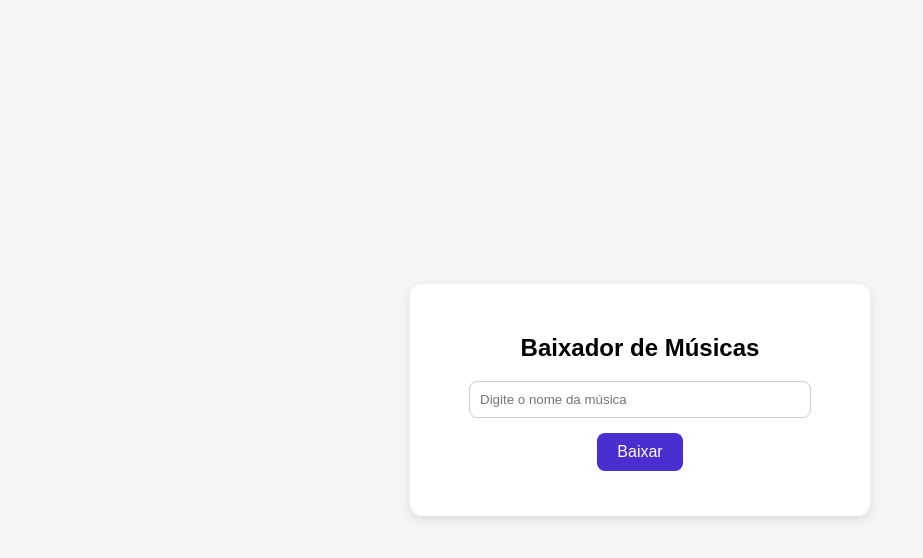
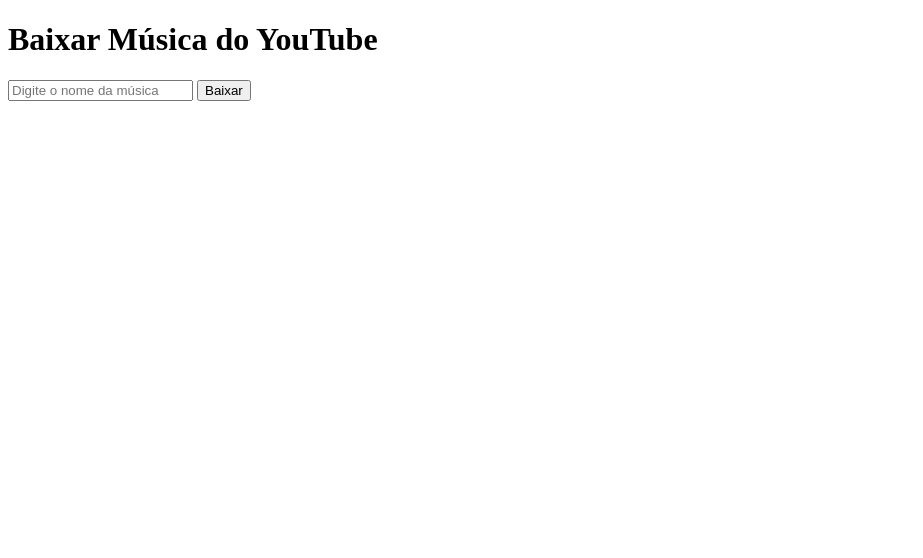
Before and after one commit to CoalaPIUPIU/Baixar-Musicas-Gr-tis, a plain HTML site: page template/index.html in a window 1280 px wide. Shown: the whole page, without its empty margins (0-923 px from the left). Drawn offline with Linux system fonts and the light colour scheme.

Commit message:
Update index.html

```diff
--- a/template/index.html
+++ b/template/index.html
@@ -3,101 +3,56 @@
 <head>
     <meta charset="UTF-8">
     <meta name="viewport" content="width=device-width, initial-scale=1.0">
-  <title>Baixador de Músicas</title>
-  <style>
-    body {
-      font-family: Arial, sans-serif;
-      background-color: #f5f5f5;
-      display: flex;
-      justify-content: center;
-      align-items: center;
-      height: 100vh;
-      margin: 0;
-    }
-    .container {
-      background-color: #fff;
-      padding: 30px;
-      border-radius: 12px;
-      box-shadow: 0 4px 10px rgba(0,0,0,0.1);
-      width: 90%;
-      max-width: 400px;
-      text-align: center;
-    }
-    input[type="text"] {
-      width: 80%;
-      padding: 10px;
-      margin-bottom: 15px;
-      border-radius: 8px;
-      border: 1px solid #ccc;
-    }
-    button {
-      padding: 10px 20px;
-      border-radius: 8px;
-      border: none;
-      background-color: #4b2ed0;
-      color: #fff;
-      font-size: 16px;
-      cursor: pointer;
-    }
-    button:disabled {
-      background-color: #999;
-      cursor: not-allowed;
-    }
-    #status {
-      margin-top: 15px;
-      font-size: 14px;
-      color: #333;
-    }
-  </style>
+    <title>Baixar Música</title>
 </head>
 <body>
-  <div class="container">
-    <h2>Baixador de Músicas</h2>
+    <h1>Baixar Música do YouTube</h1>
     <input type="text" id="nomeMusica" placeholder="Digite o nome da música">
-    <br>
-    <button id="baixarBtn">Baixar</button>
-    <div id="status"></div>
-  </div>
+    <button onclick="baixarMusica()">Baixar</button>
+
+    <p id="status"></p>
 
     <script>
-    const botao = document.getElementById('baixarBtn');
-    const status = document.getElementById('status');
-
-    botao.addEventListener('click', async () => {
-      const nome = document.getElementById('nomeMusica').value.trim();
-      if (!nome) {
-        status.textContent = 'Digite o nome da música!';
+        async function baixarMusica() {
+            const nome = document.getElementById("nomeMusica").value;
+            if(!nome) {
+                alert("Digite o nome da música!");
                 return;
             }
 
-      botao.disabled = true;
-      status.textContent = 'Baixando... Isso pode levar alguns segundos.';
+            document.getElementById("status").textContent = "Baixando...";
 
             try {
-        const response = await fetch('/baixar', {
-          method: 'POST',
-          headers: { 'Content-Type': 'application/json' },
+                const response = await fetch("/baixar", {
+                    method: "POST",
+                    headers: {
+                        "Content-Type": "application/json"
+                    },
                     body: JSON.stringify({ nome })
                 });
 
-        if (!response.ok) throw new Error('Erro ao baixar a música.');
+                if (!response.ok) {
+                    const erro = await response.json();
+                    document.getElementById("status").textContent = erro.erro || "Erro ao baixar";
+                    return;
+                }
 
                 const blob = await response.blob();
                 const url = window.URL.createObjectURL(blob);
-        const a = document.createElement('a');
+                const a = document.createElement("a");
                 a.href = url;
-        a.download = `${nome}.mp3`;
+                a.download = nome + ".mp3";
                 document.body.appendChild(a);
                 a.click();
                 a.remove();
-        status.textContent = 'Download concluído!';
+                window.URL.revokeObjectURL(url);
+
+                document.getElementById("status").textContent = "Download concluído!";
             } catch (err) {
                 console.error(err);
-        status.textContent = 'Ocorreu um erro ao baixar a música.';
-      } finally {
-        botao.disabled = false;
+                document.getElementById("status").textContent = "Erro ao baixar a música.";
             }
-    });
+        }
     </script>
 </body>
 </html>
```
Lines whose indentation alone changed are shown as unchanged.
